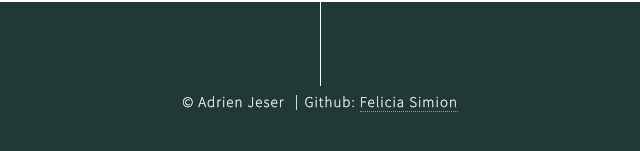
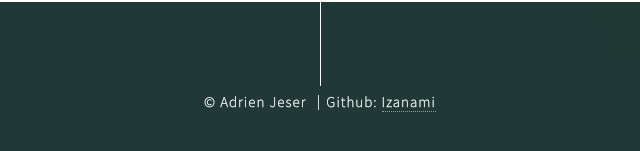
Before and after one commit to Izanami/libgit--, a plain HTML site: page index.html in a window 1280 px wide. Shown: the part 2508-2659 px from the top of the page, 320-960 px from the left. Drawn offline with Linux system fonts and the light colour scheme.

Commit message:
Link to github

```diff
--- a/index.html
+++ b/index.html
@@ -94,7 +94,7 @@
 			<div class="copyright">
 				<ul class="menu">
 					<li>&copy; Adrien Jeser</li>
-					<li>Github: <a href="http://http://izanami.github.io/libgit--/">Felicia Simion</a></li>
+					<li>Github: <a href="http://http://izanami.github.io/libgit--/">Izanami</a></li>
 				</ul>
 			</div>
 		</section>
```
